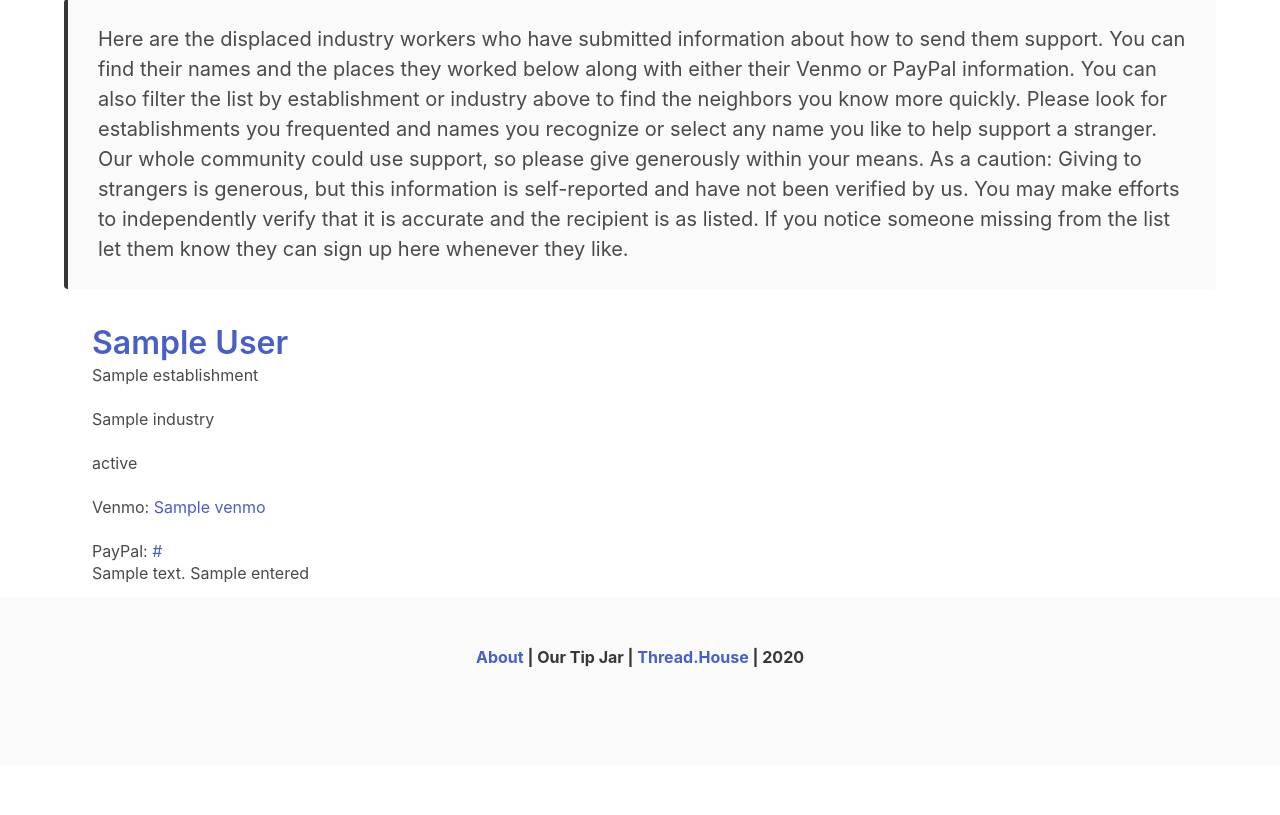
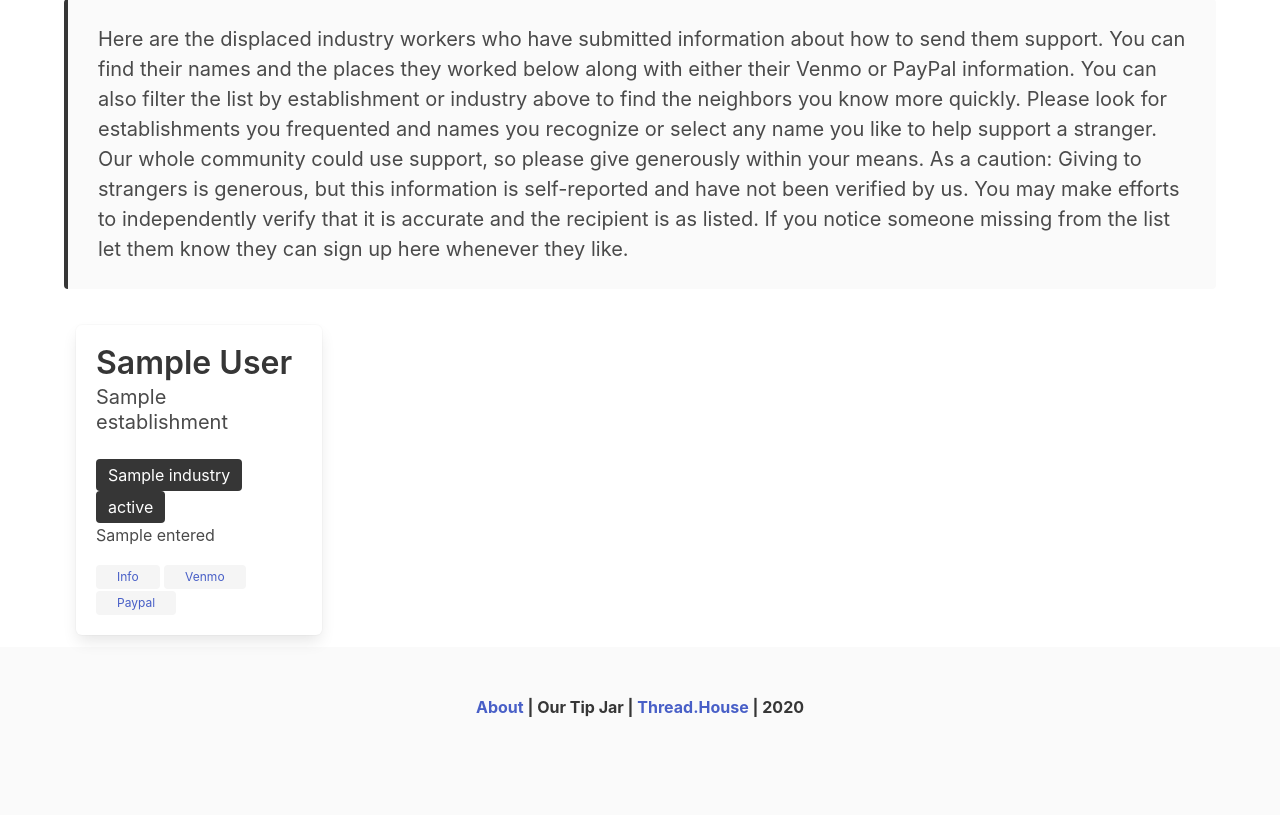
Before and after one commit to DTFuhrman/TipJar, a Java web app: template tipjar/src/main/webapp/WEB-INF/jsp/donate.jsp in a window 1280 px wide. Shown: the part 269-1084 px from the top of the page. Before the commit the page ends 936 px from the top, so only its background shows below. Run offline with Spring Boot 4, a stand-in JSP engine, Linux system fonts and the light colour scheme; the template is opened without the code that fills it: most values are stand-ins (such as "Sample title", 1, 10 or a date in 2020); the project's own start-up code is not run, and a stand-in starts its controllers and pages; some libraries are stand-ins or nearby versions.

Commit message:
donate page and filter header look good. Filter still functions

```diff
--- a/tipjar/src/main/webapp/WEB-INF/jsp/donate.jsp
+++ b/tipjar/src/main/webapp/WEB-INF/jsp/donate.jsp
@@ -26,44 +26,41 @@
 		let them know they can sign up here whenever they like.</div>
 </article>
 <div class="container">
-	<div id="workers-container" class="tile is-ancestor" style="flex-flow:wrap;">
+	<div id="workers-container" class="tile is-ancestor"
+		style="flex-flow: wrap;">
 		<c:forEach var="worker" items="${workers}">
-			<div class="worker-card card-content tile is-4">
+			<div class="worker-card card-content tile is-3">
 				<div class="media">
-					<div class="media-left">
-						<div class="field">
-							<!-- <button class="button is-dark" onclick=="activateModal(${worker.workerId})">
-								Show Info</button> -->
-						</div>
-					</div>
-					<div class="media-content">
-						<p class="title">
-							<a href="profile?profile=${worker.workerId}">${worker.firstName}
-								${worker.lastName}</a>
-						</p>
-						<p class="establishment-name subtitle is-6">${worker.establishment}</p>
-						<p class="industry-name subtitle is-6">${worker.industry}</p>
-						<c:set var="venmo" value="${worker.venmo}" />
-						<c:set var="paypal" value="${worker.paypalLink}" />
-						<ul>
-							<li class="subtitle is-6">${worker.status}</li>
-							<li class="subtitle is-6">Venmo: <c:if
-									test="${venmo != null}">
-									<a href="https://venmo.com/${worker.venmo}">
-										${worker.venmo} </a>
-								</c:if>
-							</li>
-							<li class="subtitle is-6">PayPal: <c:if
-									test="${paypal != null}">
-									<a href="https://paypal.me/${worker.paypalLink}">${worker.paypalLink}
-									</a>
-								</c:if>
-							</li>
-						</ul>
-						<div class="content">
-							${worker.personalMessage}
-							<time datetime="2016-1-1">${worker.entered}</time>
-						</div>
+					<div class="box">
+						<p class="title is-3">${worker.firstName} ${worker.lastName}</p>
+						<p class="subtitle is-5 establishment-name">${worker.establishment}</p>
+						<span class="industry-name tag is-medium is-dark">${worker.industry}</span>
+						<span class="current-status tag is-medium is-dark">${worker.status}</span>
+						<time class="date-submitted" style="display:block;">${worker.entered}</time>
+						<footer>
+							<div class="tags are-normal has-addons is-dark"></div>
+							<span class="tag"><a href="profile?profile=${worker.workerId}" class="card-footer-item">Info</a></span>
+							<c:set var="venmo" value="${worker.venmo}" />
+							<c:set var="paypal" value="${worker.paypalLink}" />
+
+							<c:choose>
+								<c:when test="${venmo != null}">
+									<span class="tag"><a href="https://venmo.com/${worker.venmo}" class="card-footer-item">Venmo</a></span>
+								</c:when>
+								<c:otherwise>
+									<span class="tag is-danger card-footer-item">Venmo</span>
+								</c:otherwise>
+							</c:choose>
+
+							<c:choose>
+								<c:when test="${paypal != null}">
+									<span class="tag"><a href="https://paypal.me/${worker.paypalLink}" class="card-footer-item">Paypal</a></span>
+								</c:when>
+								<c:otherwise>
+									<span class="tag card-footer-item is-danger">PayPal</span>
+								</c:otherwise>
+							</c:choose>
+						</footer>
 					</div>
 				</div>
 			</div>
```
